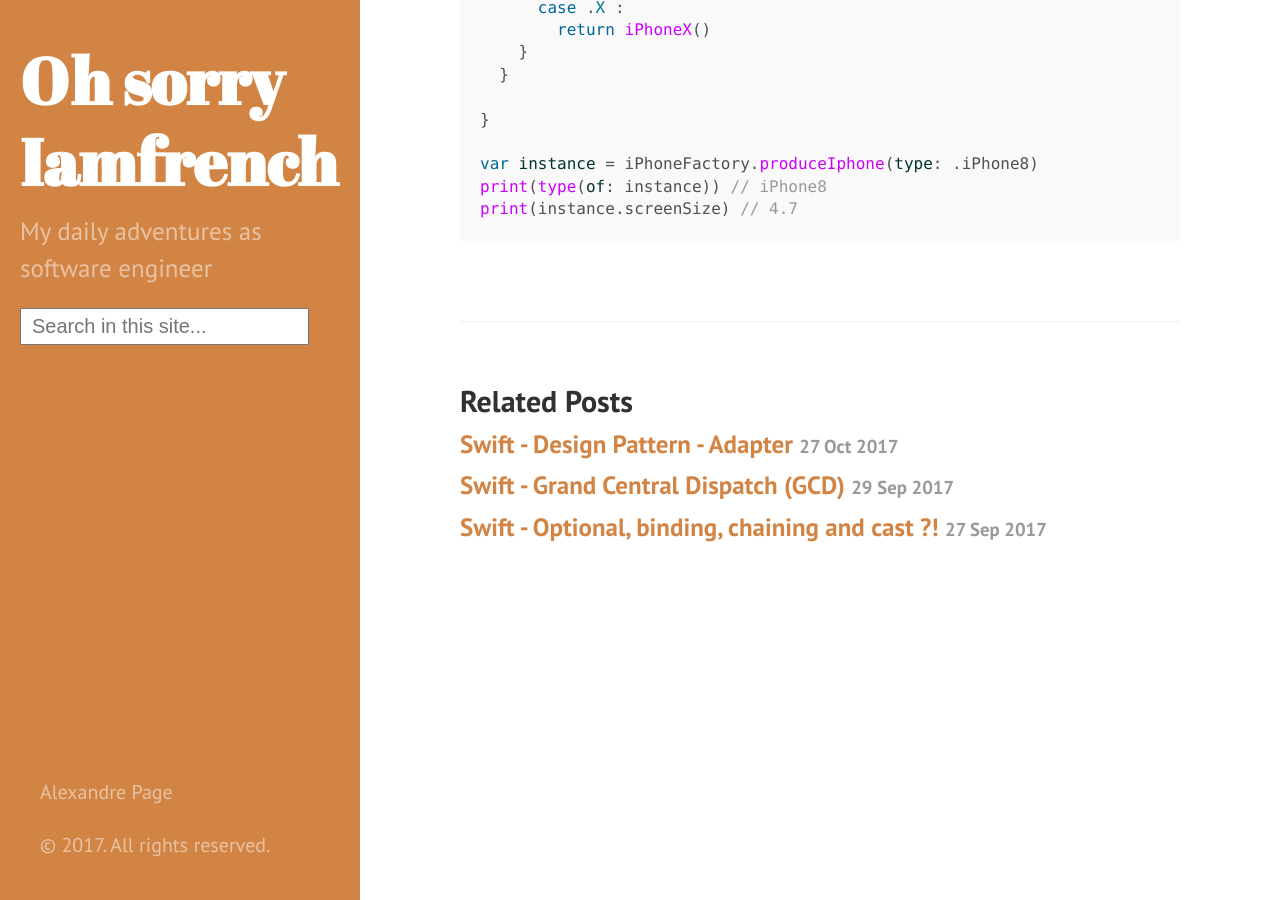
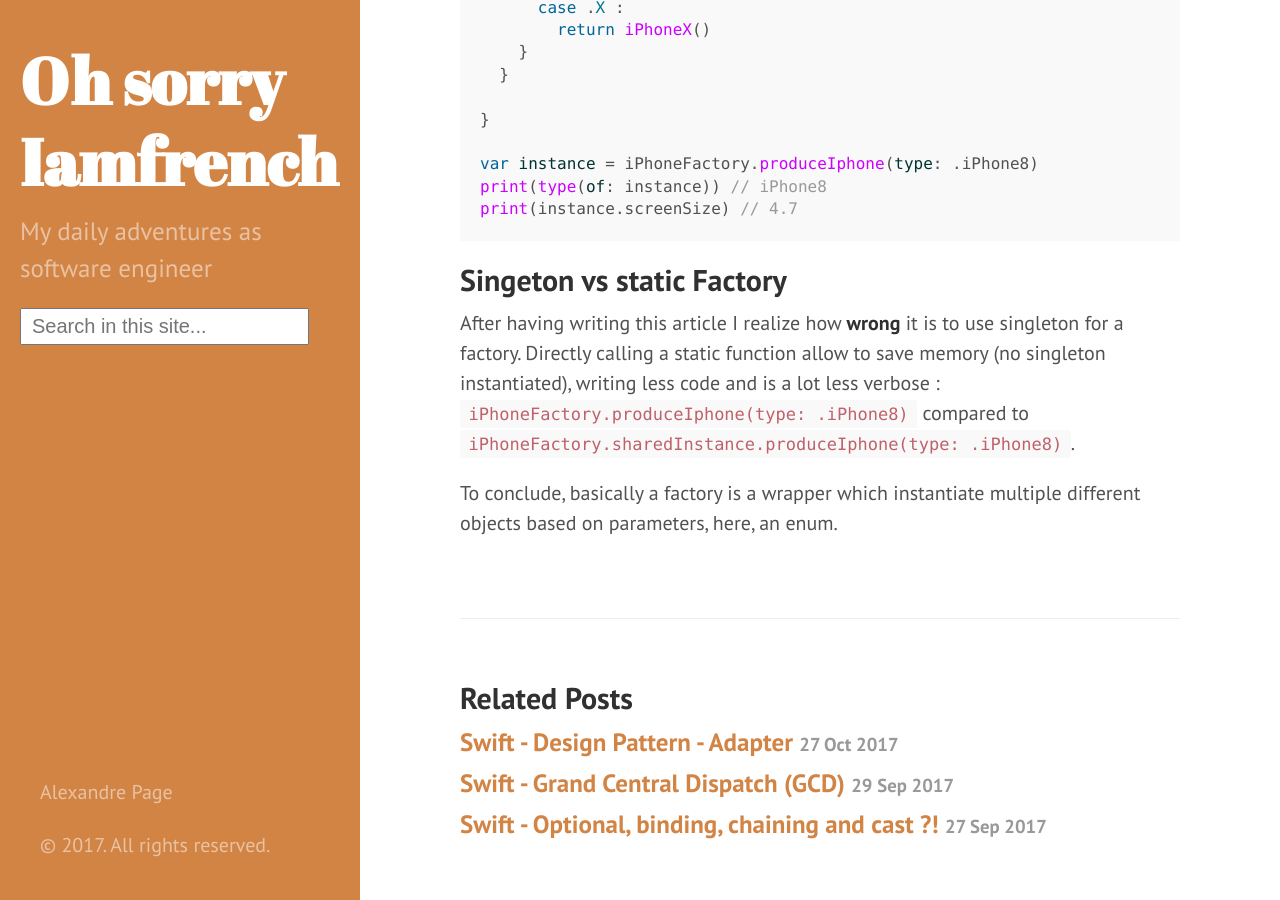
Before and after one commit to pagealexandre/pagealexandre.github.io, a Jekyll site: the page built from _posts/2017-10-29-simple-factory.md, in a window 1280 px wide and 900 px high, scrolled down 1515 px. Built offline with Jekyll 4.4.1, drawn with Linux system fonts in a browser that asks for light colours; nearby versions of some CDN libraries; comment, search, counter and statistics services are not loaded.

Commit message:
singleton vs static factory

````diff
--- a/_posts/2017-10-29-simple-factory.md
+++ b/_posts/2017-10-29-simple-factory.md
@@ -25,7 +25,6 @@
 
 These are the classes representing the different iPhones on the market. We use inheritance to save the common attributes.
 {% highlight swift %}
-
 class iPhone {
   var screenSize: Double
 
@@ -72,4 +71,10 @@
 
 {% endhighlight %}
 
+## Singeton vs static Factory
+
+After having writing this article I realize how **wrong** it is to use singleton for a factory. Directly calling a static function allow to save memory (no singleton instantiated), writing less code and is a lot less verbose : ```iPhoneFactory.produceIphone(type: .iPhone8)``` compared to ```iPhoneFactory.sharedInstance.produceIphone(type: .iPhone8)```.
+
+To conclude, basically a factory is a wrapper which instantiate multiple different objects based on parameters, here, an enum.
+
 <!-- To recap basically the Factory is a wrapper which allow to instantiante different class type based on parameters, here, an enum. -->
````
